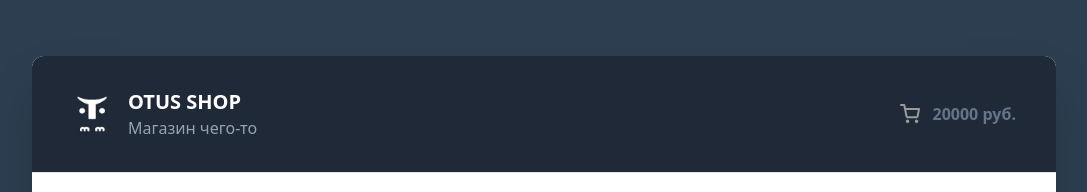
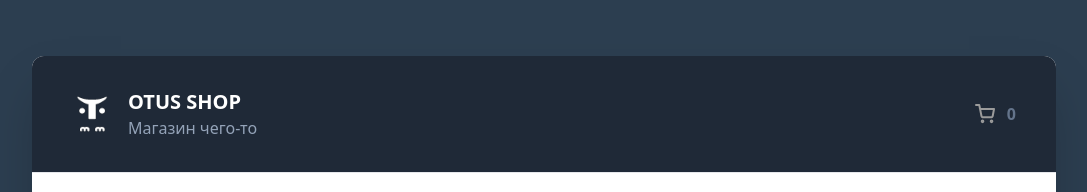
Before and after one commit to Bogrado/vue-otus-lesson-4, a Vue app: page / in a window 1280 px wide. Shown: the top 192 px of the page, without its empty margins (96-1183 px from the left). Built offline with nearby package versions, Linux system fonts and the light colour scheme; no server answers.

Commit message:
added final price calculation

```diff
--- a/src/App.vue
+++ b/src/App.vue
@@ -6,8 +6,8 @@ import { index } from '@/store'
 import { computed } from 'vue'
 
 const isDrawerOpen = computed(() => index.getters.isOpen)
-
 const loadingStatus = computed(() => index.getters.getLoading)
+const totalPrice = computed(() => index.getters.getTotalPrice)
 
 const changeVisibility = () => {
   index.dispatch('changeVisibility')
@@ -15,10 +15,17 @@ const changeVisibility = () => {
 </script>
 
 <template>
-  <app-drawer v-if="isDrawerOpen" />
+  <app-drawer
+    v-if="isDrawerOpen"
+    :totalPrice="totalPrice"
+  />
 
   <div class="w-4/5 m-auto bg-white rounded-xl shadow-2xl mt-14">
-    <TheHeader @open-drawer="changeVisibility" :is-drawer-open="isDrawerOpen" />
+    <TheHeader
+      @open-drawer="changeVisibility"
+      :is-drawer-open="isDrawerOpen"
+      :totalPrice="totalPrice"
+    />
 
     <div class="p-10">
       <the-home :loadingStatus="loadingStatus" />
--- a/src/components/AppDrawer.vue
+++ b/src/components/AppDrawer.vue
@@ -2,6 +2,15 @@
 import AppDrawerHead from '@/components/AppDrawerHead.vue'
 import { index } from '@/store/index.js'
 import AppCartItemsList from '@/components/AppCartItemsList.vue'
+
+defineProps({
+  totalPrice: {
+    type: Number,
+    required: true
+  }
+})
+
+
 
 const closeDrawer = () => {
   if (index.getters.isOpen) {
@@ -21,7 +30,7 @@ const closeDrawer = () => {
       <div class="flex gap-2">
         <span>Итого:</span>
         <div class="flex-1 border-b border-dashed"></div>
-        <b>20000 руб.</b>
+        <b>{{ totalPrice }}</b>
       </div>
       <div class="flex gap-2">
         <span>На пиво 5%:</span>
--- a/src/components/TheHeader.vue
+++ b/src/components/TheHeader.vue
@@ -4,6 +4,10 @@ import SvgCart from '@/components/UI/svg/SvgCart.vue'
 const props = defineProps({
   isDrawerOpen: {
     type: Boolean,
+    required: true
+  },
+  totalPrice: {
+    type: Number,
     required: true
   }
 })
@@ -34,7 +38,7 @@ const OpenDrawer = () => {
       >
         <svg-cart />
 
-        <b>20000 руб.</b>
+        <b>{{ totalPrice }}</b>
       </li>
     </ul>
   </header>
--- a/src/store/cart.js
+++ b/src/store/cart.js
@@ -1,15 +1,16 @@
 export default {
   state() {
     return {
-      items: []
+      items: [],
+      tax: 0.05
     }
   },
   getters: {
     getCartItemsList(state) {
       return state.items
     },
-    itemIsAdded(state) {
-      return (id) => state.items.find((el) => el.id === id).isAdded
+    getTotalPrice(state) {
+      return Number((state.items.reduce((acc, el) => acc + el.price * el.quantityWTB, 0)).toFixed(2))
     }
   },
   actions: {
```
